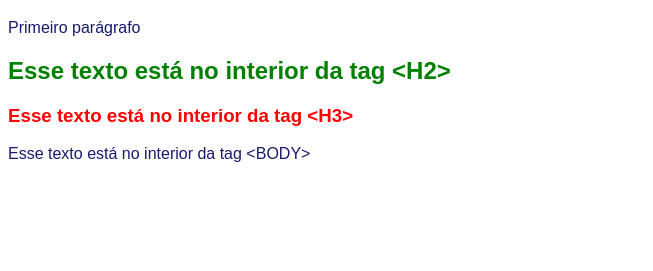
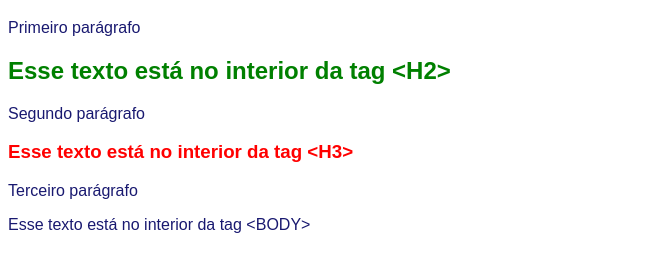
Before and after one commit to Gerlangio/devaprender, a plain HTML site: page index.html in a window 1280 px wide. Shown: the part 61-332 px from the top of the page, without its empty margins (0-653 px from the left). Drawn offline with Linux system fonts and the light colour scheme.

Commit message:
Update index.html

```diff
--- a/index.html
+++ b/index.html
@@ -12,7 +12,9 @@
     <h1>Esse texto está no interior da tag &lt;H1&gt;</h1>
     <p>Primeiro parágrafo</p>
     <h2>Esse texto está no interior da tag &lt;H2&gt;</h2>
+    <p>Segundo parágrafo</p>
     <h3>Esse texto está no interior da tag &lt;H3&gt;</h3>
+    <p>Terceiro parágrafo</p>
     Esse texto está no interior da tag &lt;BODY&gt;
 </body>
 </html>
```
